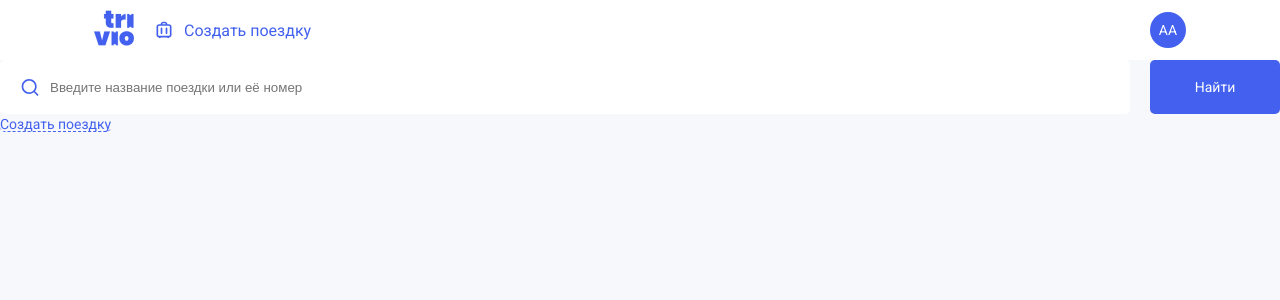
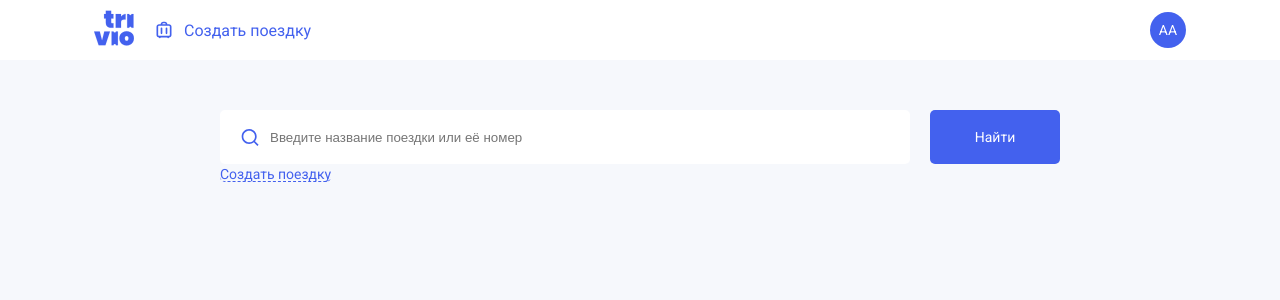
Before and after one commit to gartonot/trivio-test, a Vue app: page / in a window 1280 px wide. Shown: the top 300 px of the page. Built offline with nearby package versions, Linux system fonts and the light colour scheme.

Commit message:
feat: Добавил контейнер и отступ для всех страниц в роутере

```diff
--- a/src/App.vue
+++ b/src/App.vue
@@ -2,7 +2,9 @@
     <div>
         <TheHeader />
 
-        <RouterView />
+        <div :class="['container', $style.page]">
+            <RouterView />
+        </div>
 
         <DrawerCreateTrip :isOpen="drawer.isOpen.value" />
     </div>
@@ -15,3 +17,9 @@ import useDrawerCreateTrip from '@/composables/useDrawerCreateTrip.ts';
 
 const drawer = useDrawerCreateTrip();
 </script>
+
+<style module>
+.page {
+  margin-top: 50px;
+}
+</style>
```
